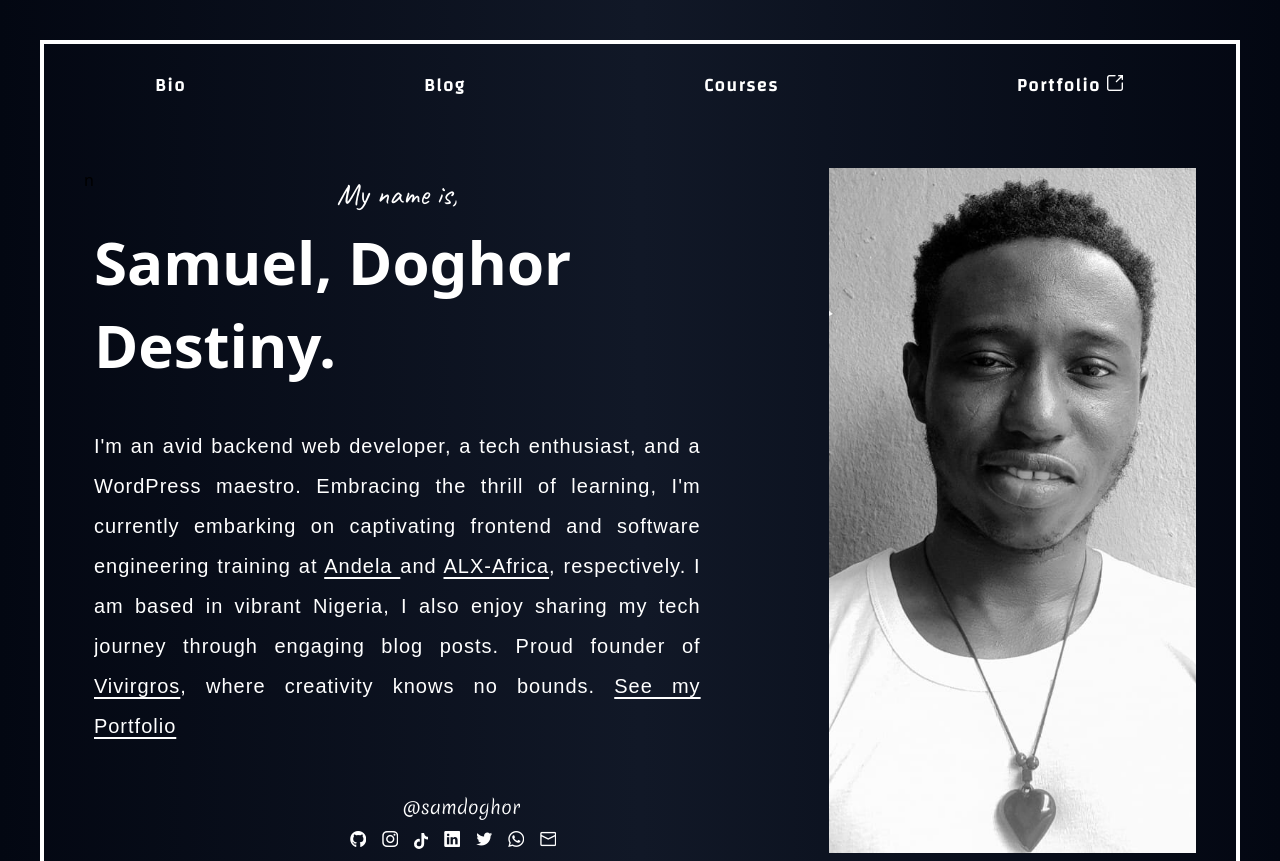
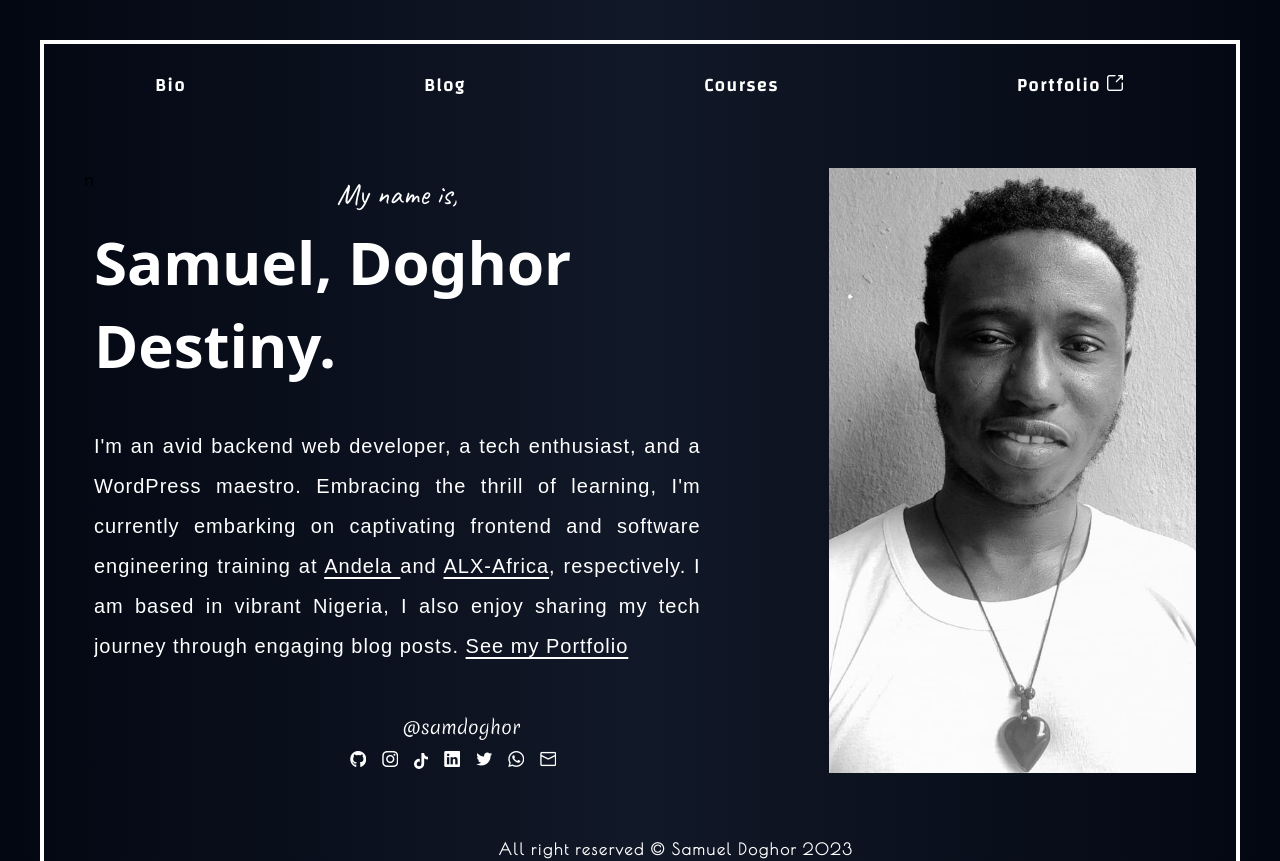
Before and after one commit to samdoghor/samdoghor.com, a Vue app: page / in a window 1280 px wide. Shown: the top 861 px of the page. Built offline with nearby package versions, Linux system fonts and the light colour scheme; a web font is replaced by a local one.

Commit message:
minor update

```diff
--- a/src/pages/Home.vue
+++ b/src/pages/Home.vue
@@ -35,10 +35,7 @@
                             </a> and <a href="https://alxafrica.com/" target="_blank" class="underline underline-offset-4">
                                 ALX-Africa</a>, respectively. I am based in vibrant Nigeria, I
                             also enjoy sharing my tech
-                            journey through engaging blog posts. Proud founder of <a href="https://vivirgros.com/"
-                                target="_blank" class="underline underline-offset-4"> Vivirgros</a>, where creativity knows
-                            no
-                            bounds. <a href="https://app.samdoghor.com/" target="_blank"
+                            journey through engaging blog posts. <a href="https://app.samdoghor.com/" target="_blank"
                                 class="underline underline-offset-4"> See my Portfolio</a>
                         </p>
                     </div>
```
